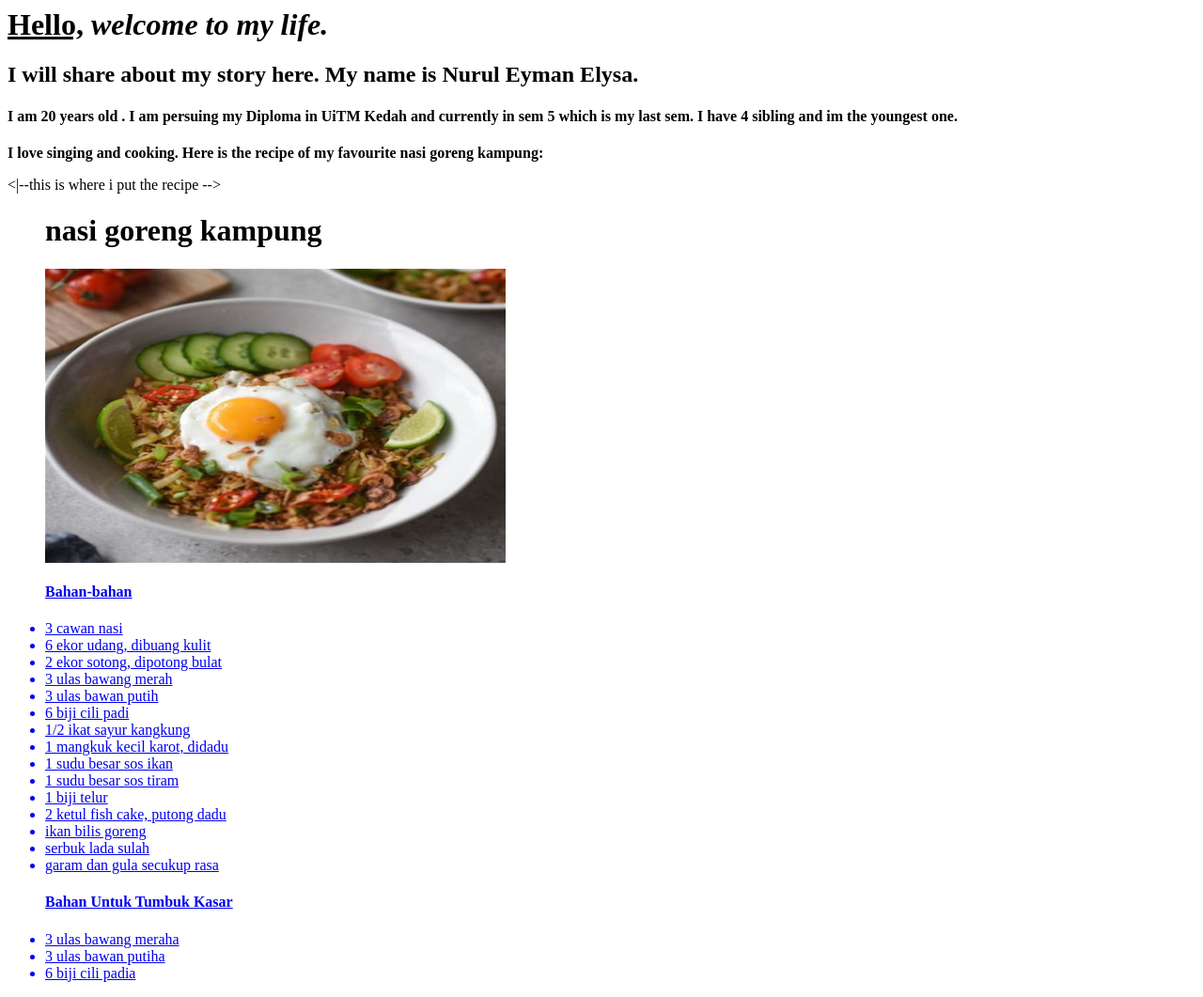
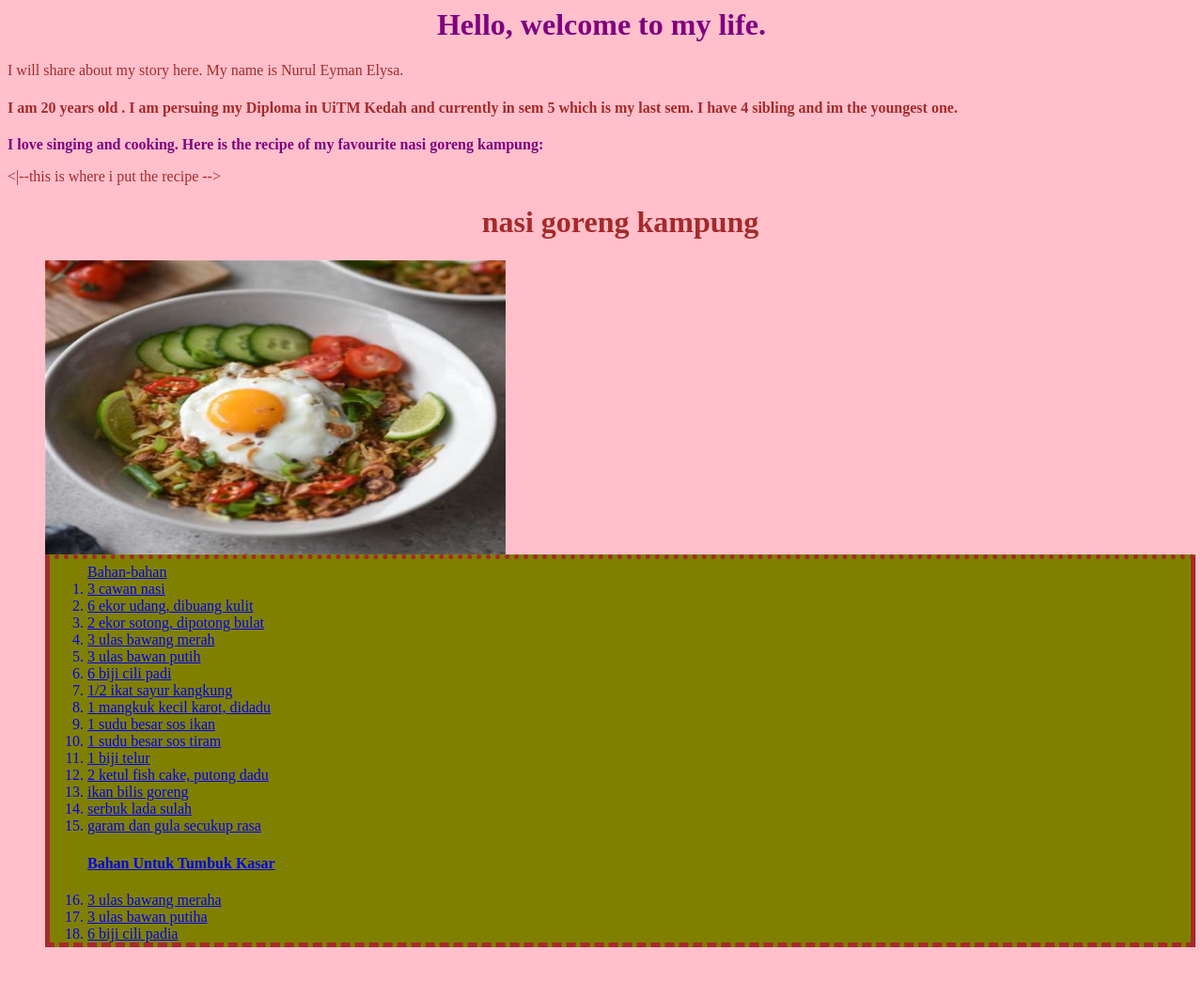
Before and after one commit to eymanellysa-netizen/elysa, a plain HTML site: page index (1).html in a window 1280 px wide. Shown: the whole page at 94% size. After the commit the page ends 1024 px from the top, so only its background shows below. Drawn offline with Linux system fonts and the light colour scheme.

Commit message:
Add files via upload

```diff
--- a/index (1).html
+++ b/index (1).html
@@ -1,6 +1,24 @@
-<h1><u>Hello,</u> <i>welcome to my life. </i></h1>
+<html>
+<head>
+    <title>Hello</title>
+    <link rel="stylesheet" href="style.css">
+</head>
 
-<h2>I will share about my story here. My name is Nurul Eyman Elysa.</h2>
+<style>
+
+body {
+background-color:pink;
+color:brown;}
+body {
+font-family:times new roman:}
+
+</style>
+
+<body>
+<h1 style = "color: purple; text-align:center">
+Hello, welcome to my life. </h1>
+<h2style="background-color:pink"> I will share about my story here. My name is Nurul Eyman Elysa.</h2>
+<p>
 
 <h4>I am 20 years old . I am persuing my Diploma in UiTM Kedah and currently in sem 5 which is my last sem. I have 4 sibling and im the youngest one.</h4>
 
@@ -13,6 +31,13 @@
 <img src="nasi goreng.jpg"width="40%" height="40%">
 
 <a href=nasi goreng.html"goreng nasi<a/>
+
+<ol {background-color: olive;
+	border: solid 5px;
+	border-coor:blue;
+	border-top-style:dotted;
+	border-bottom-style:dashed;
+	padding-top: 5px}
 
 <h4>Bahan-bahan</h4>
 <li>3 cawan nasi</li>
--- /dev/null
+++ b/style.css
@@ -0,0 +1,19 @@
+h1 {
+
+background-color:pink;
+color:brown;
+text-align:center;}
+
+body {
+font-family:times new roman;
+backgroud-color:pink;}
+
+p {
+color:purple;}
+
+ol {background-color: olive;
+	border: solid 5px;
+	border-coor:blue;
+	border-top-style:dotted;
+	border-bottom-style:dashed;
+	padding-top: 5px}
```
